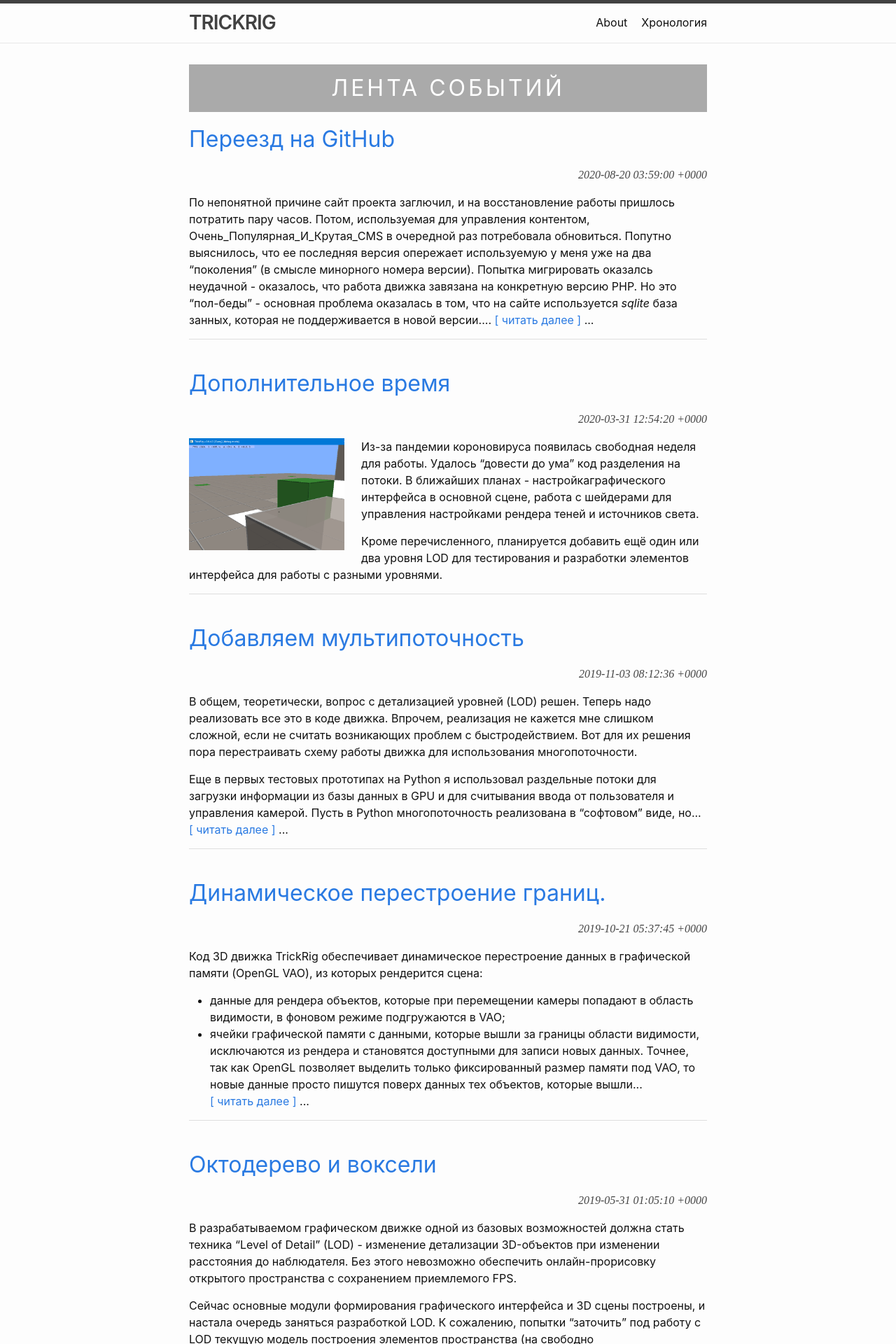
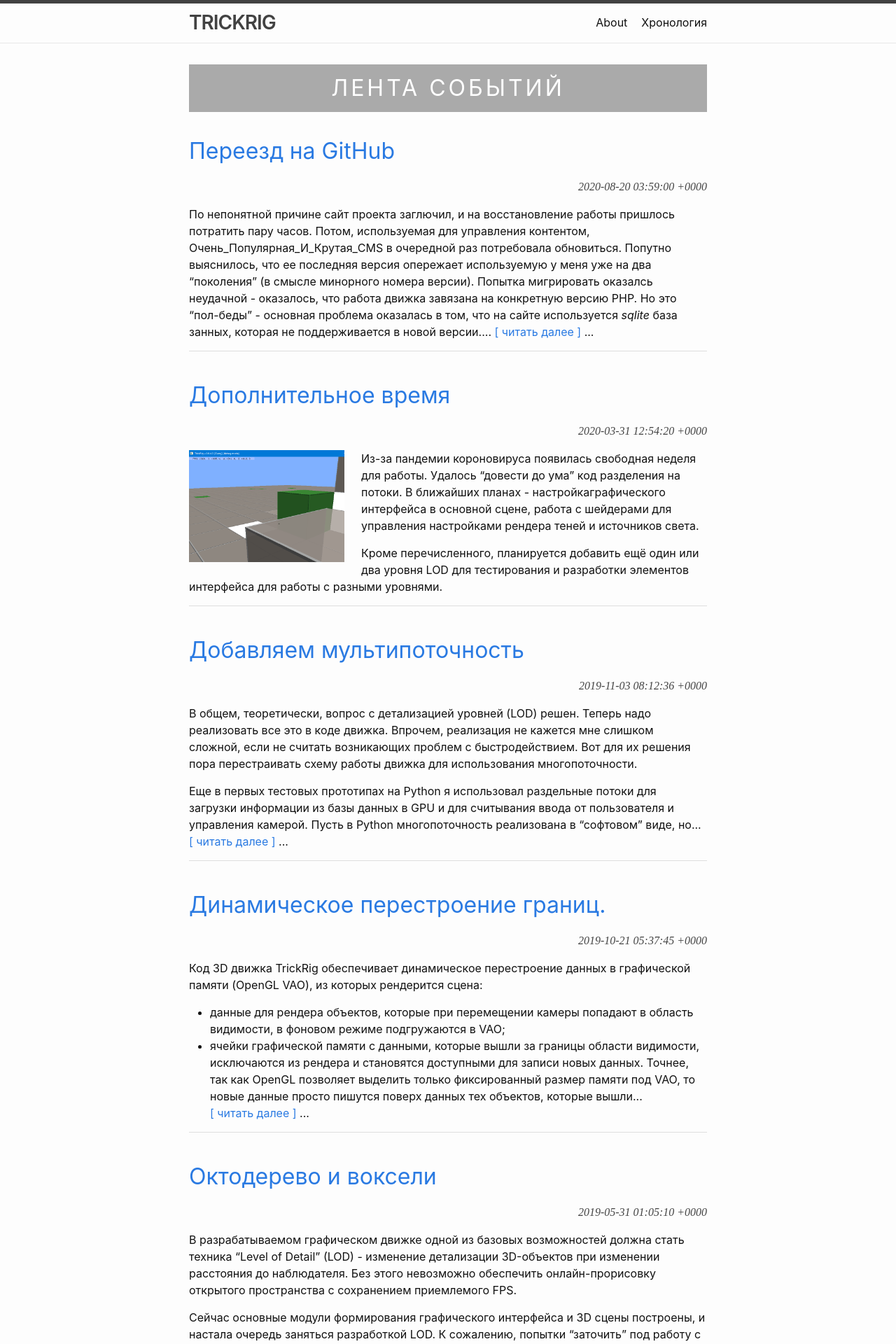
Before and after one commit to bigov/bigov.github.io, a Jekyll site: the page built from index.html, in a window 1280 px wide. Shown: the top 1920 px of the page at 70% size. Built offline with Jekyll 4.4.1, drawn with Linux system fonts in a browser that asks for light colours; the list of posts is cut into pages by our own code.

Commit message:
Update index.html

```diff
--- a/index.html
+++ b/index.html
@@ -15,7 +15,7 @@
 }
 </style>
 
-<H1 style="widht:100%; color: #FFF; background-color: #AAA; padding: 10px; text-align: center; letter-spacing: +4px;">ЛЕНТА СОБЫТИЙ</H1>
+<H1 style="widht:100%; color: #FFF; background-color: #AAA; padding: 10px; text-align: center; letter-spacing: +4px; margin-bottom: +1em;">ЛЕНТА СОБЫТИЙ</H1>
 
 <!-- This loops through the paginated posts -->
 {% for post in paginator.posts %}
```
